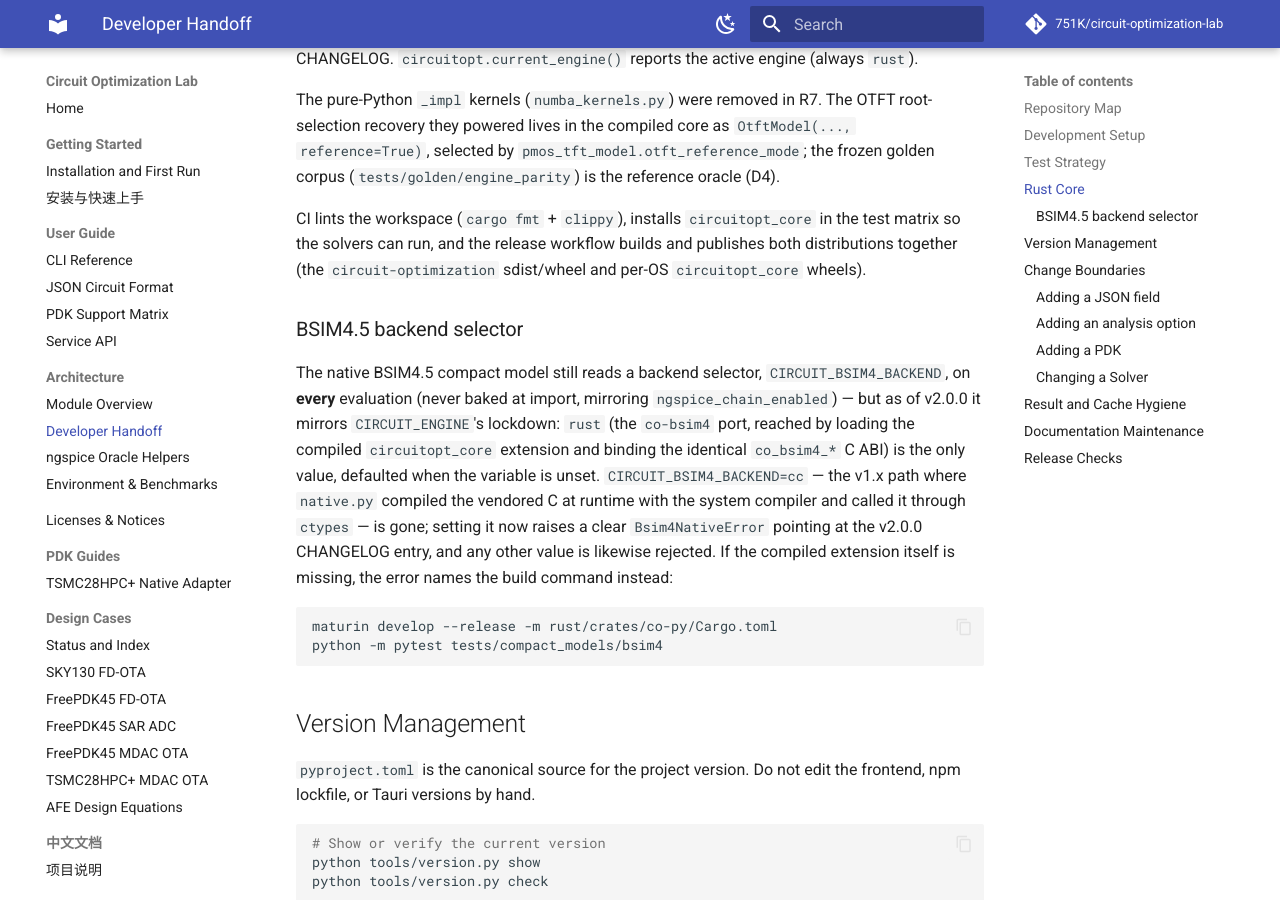
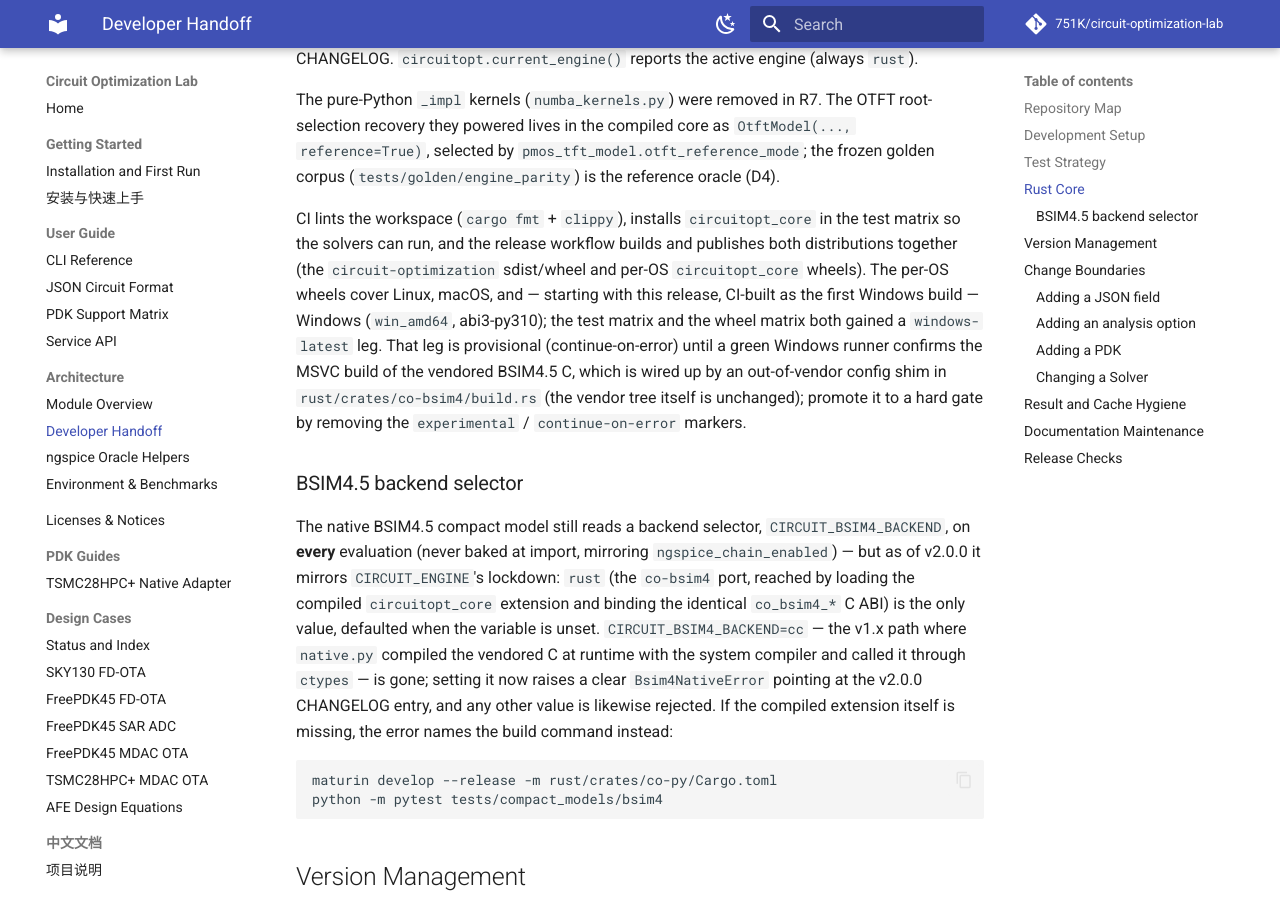
Before and after one commit to 751K/circuit-optimization-lab, an MkDocs documentation site: the page built from docs/development.md, in a window 1280 px wide and 900 px high, scrolled down 4008 px. Built offline with MkDocs 1.6.1 and Material for MkDocs 9.7.7, drawn with Linux system fonts in a browser that asks for light colours; comment, search, counter and statistics services are not loaded.

Commit message:
docs: document first Windows build (wheels, platform support, CHANGELOG)
pdk_support.md / pdk_support_zh.md: note that prebuilt circuitopt_core wheels now
cover Linux, macOS, and — first Windows build, CI-built — Windows (win_amd64,
abi3-py310).

development.md: expand the per-OS wheel statement to include Windows and describe
the provisional Windows CI leg + the out-of-vendor MSVC config shim.

CHANGELOG Unreleased: bilingual Added entry for Windows CI + wheels.

Co-Authored-By: Claude Fable 5 <noreply@anthropic.com>

```diff
--- a/docs/development.md
+++ b/docs/development.md
@@ -156,7 +156,14 @@ OTFT root-selection recovery they powered lives in the compiled core as
 CI lints the workspace (`cargo fmt` + `clippy`), installs `circuitopt_core` in
 the test matrix so the solvers can run, and the release workflow builds and
 publishes both distributions together (the `circuit-optimization` sdist/wheel
-and per-OS `circuitopt_core` wheels).
+and per-OS `circuitopt_core` wheels). The per-OS wheels cover Linux, macOS, and
+— starting with this release, CI-built as the first Windows build — Windows
+(`win_amd64`, abi3-py310); the test matrix and the wheel matrix both gained a
+`windows-latest` leg. That leg is provisional (continue-on-error) until a green
+Windows runner confirms the MSVC build of the vendored BSIM4.5 C, which is wired
+up by an out-of-vendor config shim in `rust/crates/co-bsim4/build.rs` (the vendor
+tree itself is unchanged); promote it to a hard gate by removing the
+`experimental` / `continue-on-error` markers.
 
 ### BSIM4.5 backend selector
 
```
Also changed, not shown: CHANGELOG.md (+31 -0 lines), docs/pdk_support.md (+5 -0 lines), docs/pdk_support_zh.md (+4 -0 lines).
